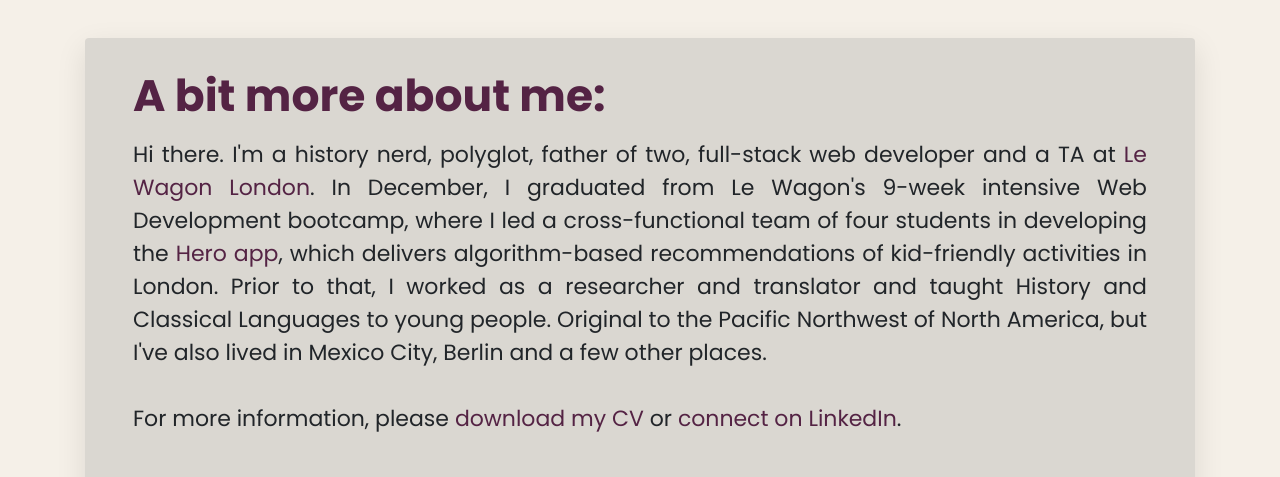
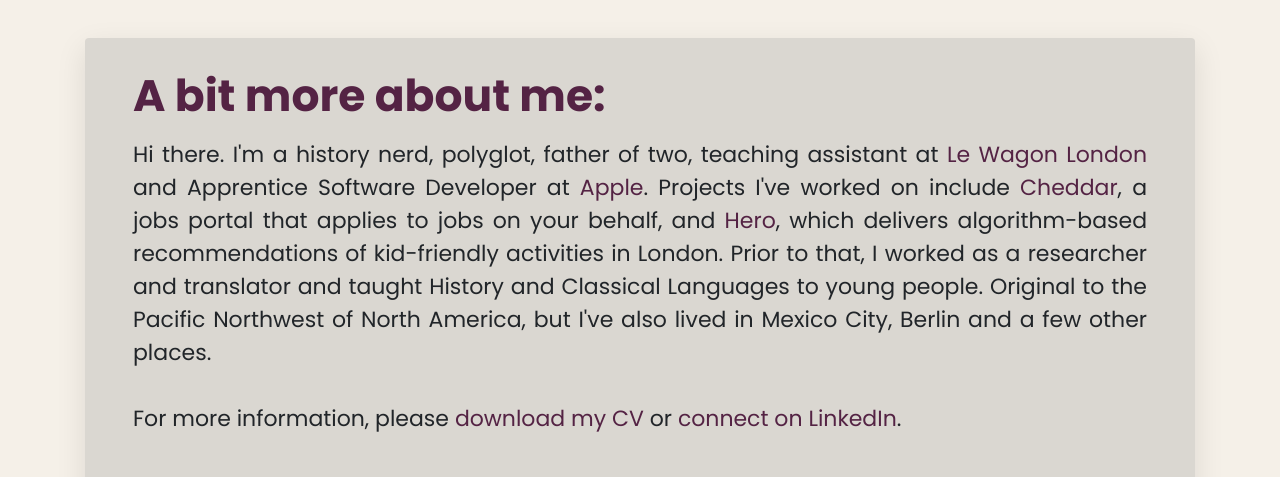
Before and after one commit to daniel-sussman/profile, a plain HTML site: page index.html in a window 1280 px wide. Shown: the part 820-1297 px from the top of the page. Drawn offline with nearby package versions, Linux system fonts and the light colour scheme.

Commit message:
updated About Me

```diff
--- a/index.html
+++ b/index.html
@@ -46,7 +46,7 @@
         <div class="info-card">
           <div>
             <h2 class="emphasize">A bit more about me:</h2>
-            <p>Hi there. I'm a history nerd, polyglot, father of two, full-stack web developer and a TA at <a href="https://www.lewagon.com/london" target="_blank" class="emphasize">Le Wagon London</a>. In December, I graduated from Le Wagon's 9-week intensive Web Development bootcamp, where I led a cross-functional team of four students in developing the <a href="#projects" class="emphasize">Hero app</a>, which delivers algorithm-based recommendations of kid-friendly activities in London. Prior to that, I worked as a researcher and translator and taught History and Classical Languages to young people. Original to the Pacific Northwest of North America, but I've also lived in Mexico City, Berlin and a few other places.<br><br>For more information, please <a class="download-link emphasize" href="./resources/profile_CV.pdf" download>download my CV</a> or <a href="https://www.linkedin.com/in/d-sussman/" target="_blank" class="emphasize">connect on LinkedIn</a>.</p>
+            <p>Hi there. I'm a history nerd, polyglot, father of two, teaching assistant at <a href="https://www.lewagon.com/london" target="_blank" class="emphasize">Le Wagon London</a> and Apprentice Software Developer at <a href="https://www.apple.com" target="_blank" class="emphasize">Apple</a>. Projects I've worked on include <a href="#projects" class="emphasize">Cheddar</a>, a jobs portal that applies to jobs on your behalf, and <a href="#projects" class="emphasize">Hero</a>, which delivers algorithm-based recommendations of kid-friendly activities in London. Prior to that, I worked as a researcher and translator and taught History and Classical Languages to young people. Original to the Pacific Northwest of North America, but I've also lived in Mexico City, Berlin and a few other places.<br><br>For more information, please <a class="download-link emphasize" href="./resources/profile_CV.pdf" download>download my CV</a> or <a href="https://www.linkedin.com/in/d-sussman/" target="_blank" class="emphasize">connect on LinkedIn</a>.</p>
             <h3><span class="emphasize">My development stack:</span></h3>
             <div id="tech-stack" class="d-flex py-3">
               <img src="https://skillicons.dev/icons?i=html,css,js,react,py,ruby,rails,figma,git,postgres" />
```
